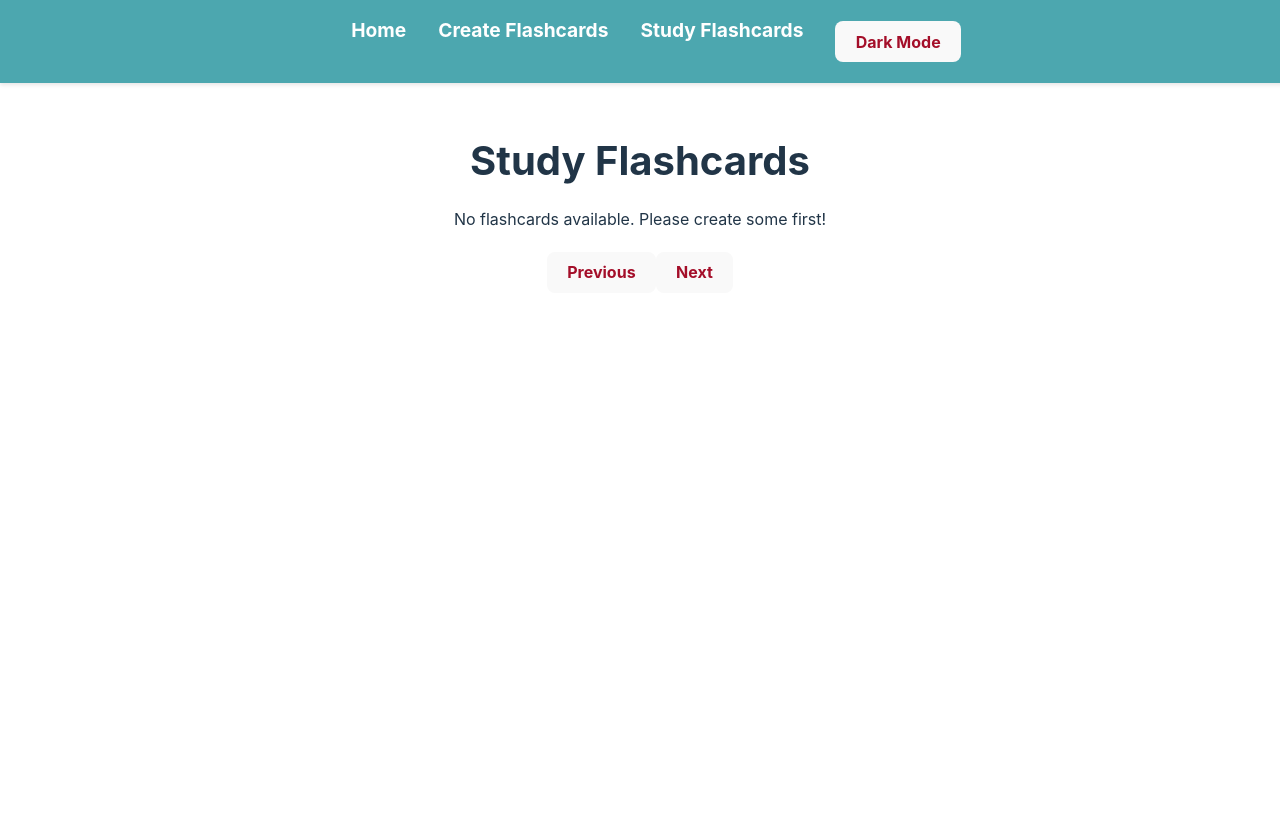
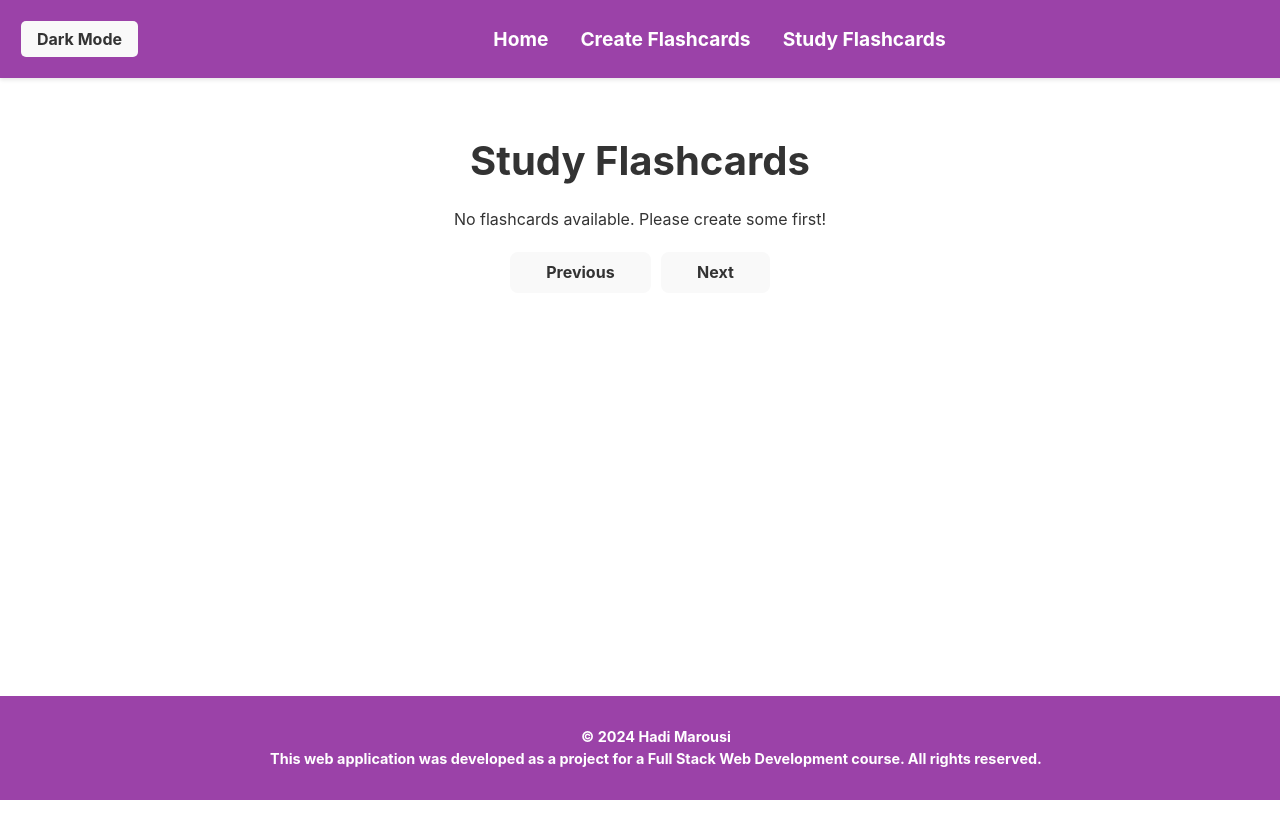
Before and after one commit to Hadi-Maro/language-flashcard-spa-v2-React, a React (Vite) app: page /study in a window 1280 px wide. Shown: the top 838 px of the page. Built offline with nearby package versions, Linux system fonts and the light colour scheme.

Commit message:
Updated footer and other recent changes

```diff
--- a/src/App.jsx
+++ b/src/App.jsx
@@ -2,6 +2,7 @@ import React, { useState, useEffect } from 'react';
 import { Route, Switch, useHistory } from 'react-router-dom';
 import axios from 'axios';
 import Navbar from './components/Navbar';
+import Footer from './components/Footer';
 import Home from './pages/Home';
 import CreateFlashcardPage from './pages/CreateFlashcardPage';
 import StudyFlashcardsPage from './pages/StudyFlashcardsPage';
@@ -53,8 +54,9 @@ const App = () => {
 
   useEffect(() => {
     localStorage.setItem('theme', theme);
-    document.documentElement.className = theme;
+    document.body.className = theme; // Apply theme class to body element
   }, [theme]);
+
 
   const toggleTheme = () => {
     setTheme((prevTheme) => (prevTheme === 'light' ? 'dark' : 'light'));
@@ -108,6 +110,7 @@ const App = () => {
           <Error />
         </Route>
       </Switch>
+      <Footer />
     </div>
   );
 };
--- /dev/null
+++ b/src/components/Footer.jsx
@@ -0,0 +1,16 @@
+// Footer.jsx
+import React from 'react';
+import '../styles/Footer.css';
+
+const Footer = () => {
+  return (
+    <footer className="footer">
+        <p>
+            © {new Date().getFullYear()} Hadi Marousi
+            <br/> This web application was developed as a project for a Full Stack Web Development course. All rights reserved.
+        </p>
+    </footer>
+  );
+};
+
+export default Footer;
--- a/src/components/Navbar.jsx
+++ b/src/components/Navbar.jsx
@@ -5,15 +5,18 @@ import '../styles/Navbar.css';
 const Navbar = ({ toggleTheme, currentTheme }) => {
   return (
     <nav className="navbar">
+      {/* Left-aligned theme toggle button */}
+      <div>
+        <button className="navButton" onClick={toggleTheme}>
+          {currentTheme === 'light' ? 'Dark Mode' : 'Light Mode'}
+        </button>
+      </div>
+
+      {/* Centered navigation links */}
       <ul>
         <li><Link to="/">Home</Link></li>
         <li><Link to="/create">Create Flashcards</Link></li>
         <li><Link to="/study">Study Flashcards</Link></li>
-        <li>
-          <button onClick={toggleTheme}>
-            {currentTheme === 'light' ? 'Dark Mode' : 'Light Mode'}
-          </button>
-        </li>
       </ul>
     </nav>
   );
--- a/src/index.css
+++ b/src/index.css
@@ -5,57 +5,71 @@
   line-height: 1.5;
   font-weight: 400;
   color-scheme: light dark;
-  color: rgba(255, 255, 255, 0.87);
-  background-color: #f5f5f5; /* Softer background */
   font-synthesis: none;
   text-rendering: optimizeLegibility;
   -webkit-font-smoothing: antialiased;
   -moz-osx-font-smoothing: grayscale;
 }
 
-/* Basic link styles */
-a {
-  font-weight: 500;
-  color: #646cff;
-  text-decoration: inherit;
-}
-
-a:hover {
-  color: #535bf2;
-}
-
 body {
   margin: 0;
-  padding-top: 80px; /* To prevent content overlap with the navbar */
-  padding-left: 10px; /* Add some padding for better layout */
+  padding-top: 80px; /* Prevent content overlap with navbar */
+  padding-left: 10px;
   padding-right: 10px;
   display: flex;
   flex-direction: column;
   align-items: center;
   min-width: 320px;
   min-height: 100vh;
-  background-color: #ffffff; /* Light background for better contrast */
+  transition: background-color 0.3s ease, color 0.3s ease; /* Smooth transition */
 }
 
-/* Headings */
+/* Light Theme */
+body.light {
+  background-color: #ffffff; /* Light background */
+  color: #333333; /* Darker text */
+}
+
+body.light a {
+  color: #646cff; /* Light theme link color */
+}
+
+body.light button {
+  background-color: #f9f9f9; /* Light button */
+  color: #333;
+}
+
+/* Dark Theme */
+body.dark {
+  background-color: #333333; /* Dark background */
+  color: #ffffff; /* Light text */
+}
+
+body.dark a {
+  color: #747bff; /* Dark theme link color */
+}
+
+body.dark button {
+  background-color: #444444; /* Dark button */
+  color: #fff;
+}
+
 h1 {
   font-size: 2.5rem;
   line-height: 1.1;
   margin-bottom: 1.5rem;
-  text-align: center; /* Center heading */
+  text-align: center;
 }
 
 /* Button styling */
 button {
   border-radius: 8px;
   border: 1px solid transparent;
-  margin:5px auto;
-  padding: 0.6em 1.2em;
+  margin: 5px 5px;
+  padding: 0.6em 2.2em;
   font-size: 1em;
-  font-weight:bold;
+  font-weight: bold;
   font-family: inherit;
-  background-color: #1a1a1a;
-  color: rgb(164, 14, 41);
   cursor: pointer;
   transition: background-color 0.25s;
 }
@@ -67,39 +81,11 @@ button:hover {
 button:focus {
   outline: none;
 }
-/* index.css */
 
-/* Light Theme */
-.light {
-  background-color: #ffffff;
-  color: #333333;
-}
-
-/* Dark Theme */
-.dark {
-  background-color: #333333;
-  color: #ffffff;
-}
-
-/* Root container styles for the app */
+/* Root container styles */
 #root {
   max-width: 1280px;
   margin: 0 auto;
   padding: 2rem;
   text-align: center;
 }
-
-@media (prefers-color-scheme: light) {
-  :root {
-    color: #213547;
-    background-color: #ffffff;
-  }
-
-  a:hover {
-    color: #747bff;
-  }
-
-  button {
-    background-color: #f9f9f9;
-  }
-}
--- a/src/styles/Flashcard.css
+++ b/src/styles/Flashcard.css
@@ -4,6 +4,7 @@
 .flashcard-container {
     width: 400px;
     height: 300px;
+    background-color: rgba(77, 107, 10, 0.858);
     perspective: 1000px; /* Perspective for the 3D flip effect */
     cursor: pointer; /* Show pointer on hover */
     margin: 60px auto; /* Center the card and add spacing */
@@ -38,9 +39,9 @@
     display: flex;
     align-items: center;
     justify-content: center;
-    border: 1px solid #ccc;
+    border: 1px solid #000000;
     border-radius: 10px;
-    background-color: white;
+    background-color: rgb(173, 177, 92);
     padding: 15px; /* Space around the content inside each flashcard side */
     box-sizing: border-box; /* Ensure padding is included in the size */
   }
--- /dev/null
+++ b/src/styles/Footer.css
@@ -0,0 +1,14 @@
+/* Footer.css */
+.footer {
+    background-color: #801091c9;
+    color: white;
+    padding: 1rem;
+    text-align: center;
+    font-size: 0.9rem;
+    font-weight: bold;
+    position: fixed;
+    bottom: 0;
+    left:0;
+    width: 100%;
+    z-index: 1000;
+  }
--- a/src/styles/Navbar.css
+++ b/src/styles/Navbar.css
@@ -1,27 +1,46 @@
 /* Navbar.css */
 
-
-/* Set the navbar background color and position */
+/* Navbar container styles */
 .navbar {
-  background-color: #4ca7af;  /* Green background */
+  background-color: #801091c9;
   padding: 1rem;
-  position: fixed; /* Keep the navbar at the top */
+  position: fixed;
   top: 0;
-  left:0;
+  left: 0;
   width: 100%;
   display: flex;
-  justify-content: center;
+  align-items: center; /* Center vertically */
+  justify-content: space-between; /* Button on the left, links centered */
   box-shadow: 0 2px 4px rgba(0, 0, 0, 0.1);
-  z-index: 1000; /* Ensure the navbar stays on top of other content */
+  z-index: 1000;
 }
 
-/* Style the ul to remove default padding and margin */
+/* Style for the navButton on the left */
+.navButton {
+  padding: 0.5em 1em;
+  font-size: 1rem;
+  font-weight: bold;
+  background-color: #c3c01fc8;
+  color: #ffffff;
+  border: none;
+  border-radius: 5px;
+  cursor: pointer;
+  transition: background-color 0.3s ease;
+}
+
+.navButton:hover {
+  background-color: #8f81d6d0;
+}
+
+/* Flex container for navigation links */
 .navbar ul {
   list-style: none;
   margin: 0;
   padding: 0;
   display: flex;
   gap: 2rem; /* Adjust space between links */
+  justify-content: center; /* Center links */
+  flex-grow: 1; /* Allow links to take up available space */
 }
 
 /* Style individual list items */
@@ -29,20 +48,19 @@
   display: inline;
 }
 
-/* Style the links */
+/* Link styles */
 .navbar ul li a {
   text-decoration: none;
-  color: white; /* White text for contrast */
+  color: white;
   font-weight: bold;
-  font-size: 1.2rem; /* Increase the font size */
+  font-size: 1.2rem;
 }
 
-/* Add hover effect */
 .navbar ul li a:hover {
-  color: #110202; /* Lighter hover effect */
+  color: #110202;
 }
 
 /* Add space below navbar to avoid content overlap */
 body {
-  padding-top: 80px; /* Adjust the top padding based on the navbar height */
+  padding-top: 80px;
 }
```
Also changed, not shown: src/components/CreateFlashcard.jsx (deleted), src/components/FlashcardViewer.jsx (deleted).
